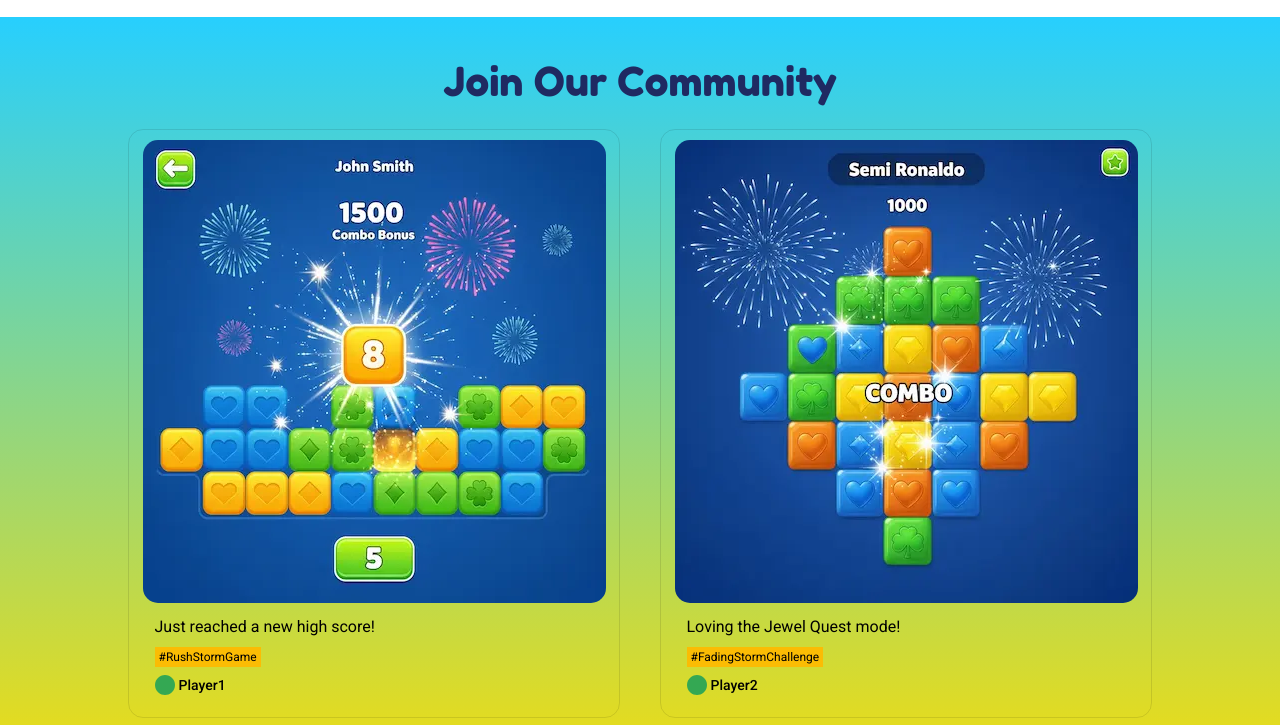
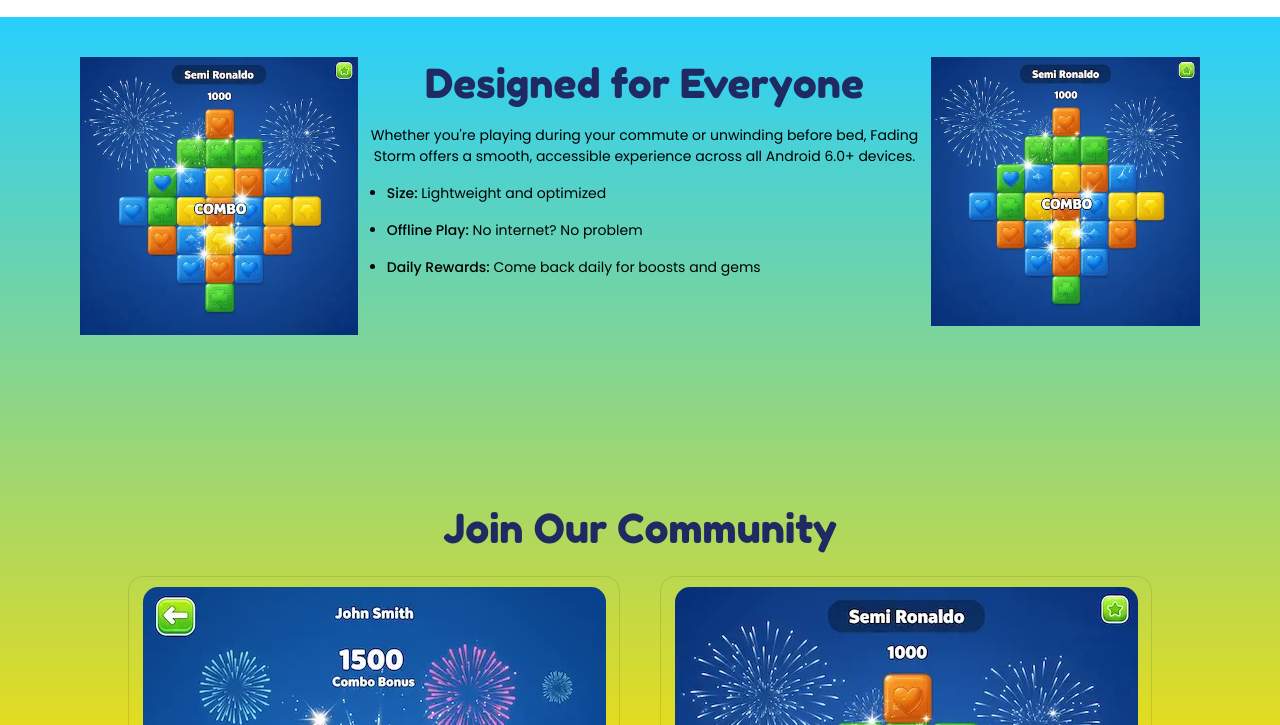
Before and after one commit to Vadimeks/stp-9500, a website built with Vite: page src/index.html in a window 1280 px wide. Shown: the part 75-800 px from the top of the page. Built offline with nearby package versions, Linux system fonts and the light colour scheme.

Commit message:
add structure and base styles for designed-for section

```diff
--- /dev/null
+++ b/src/css/designed-for.css
@@ -0,0 +1,97 @@
+.designed-for-section {
+    padding: 12px 0;
+}
+
+.designed-for-container {
+    max-width: 320px;
+    display: flex;
+}
+
+.designed-for-image-one {
+    display: none;
+}
+
+.designed-for-header {
+    font-family: Fredoka One;
+    font-weight: 400;
+    font-size: 40px;
+    line-height: 52px;
+    letter-spacing: 0;
+    text-align: center;
+    color: #1F2A62;
+    margin-bottom: 16px;
+}
+
+.designed-for-text {
+    font-family: Poppins;
+    font-weight: 400;
+    font-size: 14px;
+    line-height: 21px;
+    letter-spacing: 0;
+    text-align: center;
+    margin-bottom: 16px;
+}
+
+.designed-for-list {
+    font-family: Poppins;
+    font-weight: 400;
+    font-size: 14px;
+    line-height: 21px;
+    letter-spacing: 0;
+    display: flex;
+    flex-direction: column;
+    align-items: flex-start;
+    justify-content: center;
+    gap: 16px;
+    padding-left: 20px;
+    list-style-type: disc;
+}
+
+
+.designed-for-span {
+    font-family: Poppins;
+    font-weight: 500;
+    font-size: 14px;
+    line-height: 21px;
+    letter-spacing: 0;
+    text-align: center;
+    margin-bottom: 16px;
+}
+
+.designed-for-image-two {
+    display: none;
+}
+
+@media screen and (min-width: 1200px) {
+    .designed-for-section {
+        padding: 40px 0;
+        width: 100%;
+    }
+
+    .designed-for-container {
+        max-width: 1200px;
+        justify-content: center;
+        align-items: center;
+        overflow: hidden;
+        gap: 9px;
+    }
+
+    .designed-for-image-one {
+        display: block;
+        width: 278px;
+        height: 367px;
+    }
+
+    .designed-for-image-two {
+        display: block;
+        width: 269px;
+        height: 367px;
+    }
+
+    .image-set-designed {}
+
+    .designed-for-content {
+        width: 556px;
+        height: 367px;
+    }
+}
--- a/src/css/styles.css
+++ b/src/css/styles.css
@@ -12,6 +12,8 @@
 
 /* Sections style */
 @import url('./header.css');
+
+@import url('./designed-for.css');
 @import url('./join-our-community.css');
 @import url('./technical-details.css');
 @import url('./watch-gameplay.css');
--- a/src/index.html
+++ b/src/index.html
@@ -18,6 +18,7 @@
   <load src="./partials/header.html" />
 
   <main>
+    <load src="./partials/designed-for.html" />
     <load src="./partials/join-our-community.html" />
     <load src="./partials/technical-details.html" />
     <load src="./partials/watch-gameplay.html" />
--- /dev/null
+++ b/src/partials/designed-for.html
@@ -0,0 +1,37 @@
+<section class="designed-for-section">
+    <div class="container designed-for-container">
+        <div class="designed-for-image-one">
+            <picture class="image-set-designed">
+                <source srcset="/img/join/player-two-desc.webp 1x, /img/join/player-two@2x-desc.webp 2x"
+                    media="(min-width: 1200px)" type="image/webp">
+                <source srcset="/img/join/pl-two-mob.webp 1x, /img/join/pl-two-mob@2x.webp 2x"
+                    media="(max-width: 1199px)" type="image/webp">
+                <img src="/img/join/pl-two-mob.webp" alt="Player-card 2">
+            </picture>
+        </div>
+        <div class="designed-for-content">
+            <h2 class="designed-for-header">Designed for Everyone</h2>
+            <p class="designed-for-text">Whether you're playing during your commute or unwinding before bed, Fading
+                Storm offers a smooth,
+                accessible experience
+                across all Android 6.0+ devices.</p>
+            <ul class="designed-for-list">
+                <li class="designed-for-item"><span class="designed-for-span">Size:</span> Lightweight and optimized
+                </li>
+                <li class="designed-for-item"><span class="designed-for-span">Offline Play:</span> No internet? No
+                    problem</li>
+                <li class="designed-for-item"><span class="designed-for-span">Daily Rewards:</span> Come back daily for
+                    boosts and gems</li>
+            </ul>
+        </div>
+        <div class="designed-for-image-two">
+            <picture class="image-set-players">
+                <source srcset="/img/join/player-two-desc.webp 1x, /img/join/player-two@2x-desc.webp 2x"
+                    media="(min-width: 1200px)" type="image/webp">
+                <source srcset="/img/join/pl-two-mob.webp 1x, /img/join/pl-two-mob@2x.webp 2x"
+                    media="(max-width: 1199px)" type="image/webp">
+                <img src="/img/join/pl-two-mob.webp" alt="Player-card 2">
+            </picture>
+        </div>
+    </div>
+</section>
```
